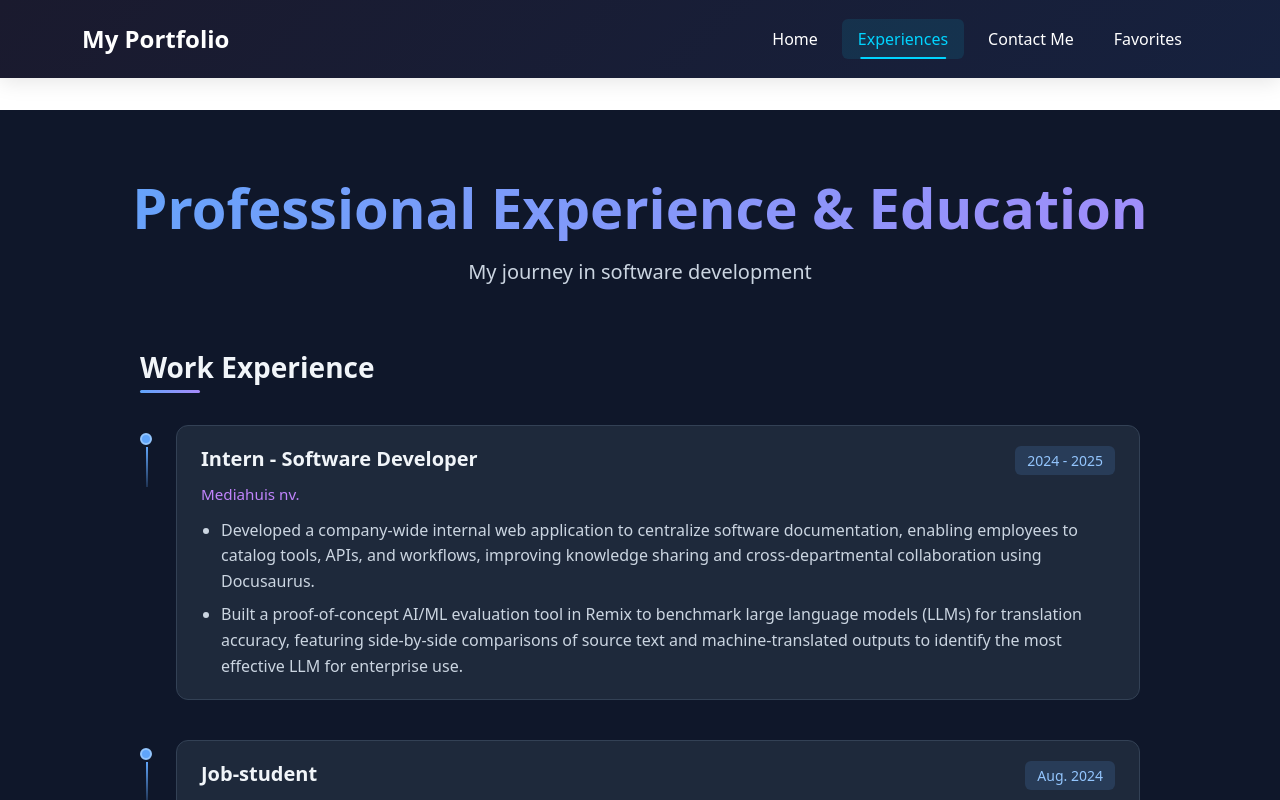
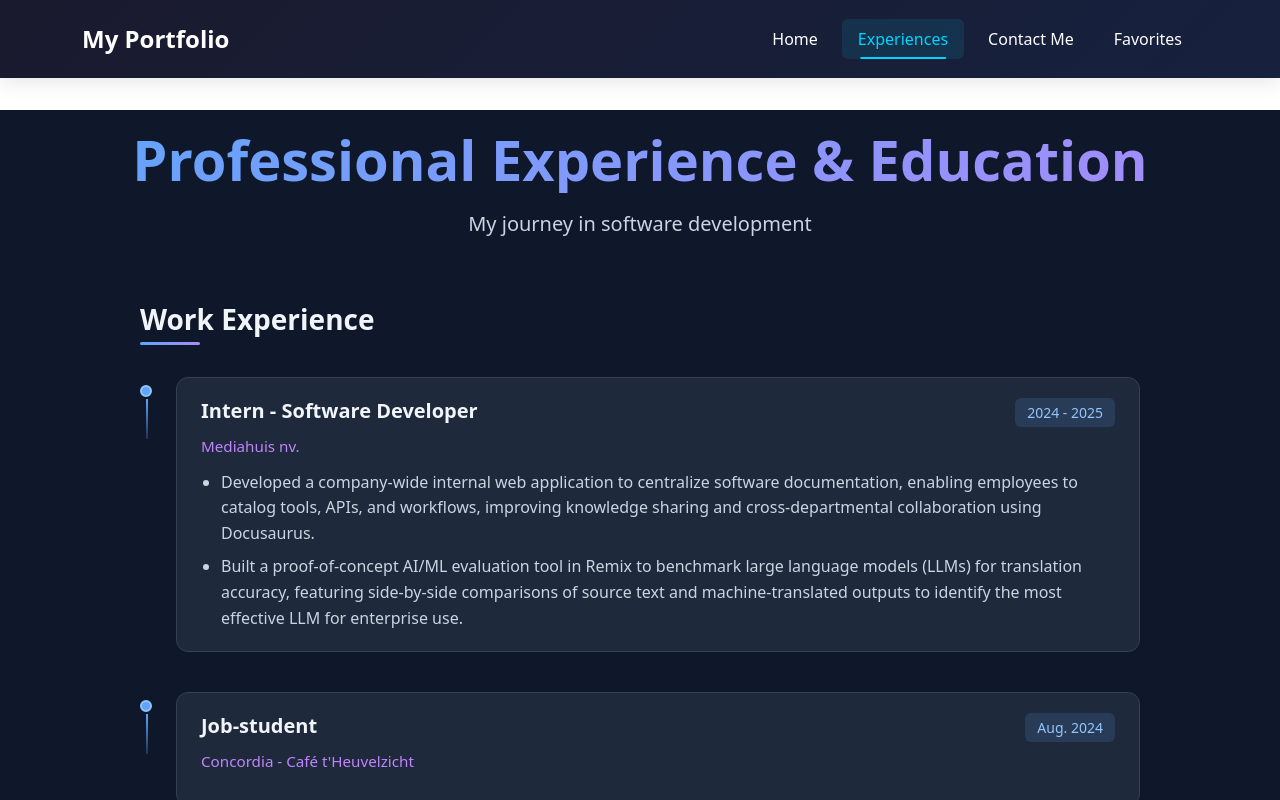
Before and after one commit to Bob-Hereijgers/Portfolio, a React (Create React App) app: page /experiences in a window 1280 px wide. Shown: the top 800 px of the page. Built offline with nearby package versions, Linux system fonts and the light colour scheme.

Commit message:
whte barrrrrrrrr

```diff
--- a/src/components/ExperiencePage/experiencepage.css
+++ b/src/components/ExperiencePage/experiencepage.css
@@ -3,15 +3,17 @@
 
 .experience-page {
   min-height: 100vh;
-  padding: 2rem;
+  padding: 0 2rem 2rem 2rem; /* Changed from 2rem to 0 on top */
   animation: fadeIn 0.6s ease-out;
   background-color: #0f172a;
+  margin-top: 0; /* Ensure no margin on top */
 }
 
 /* Page Header */
 .page-header {
   text-align: center;
-  margin: 2rem 0 4rem 0;
+  margin: 0 0 4rem 0; /* Changed from 2rem 0 4rem 0 to remove top margin */
+  padding-top: 1rem; /* Optional: small padding for breathing room */
   animation: fadeInUp 0.8s ease-out;
 }
 
```
